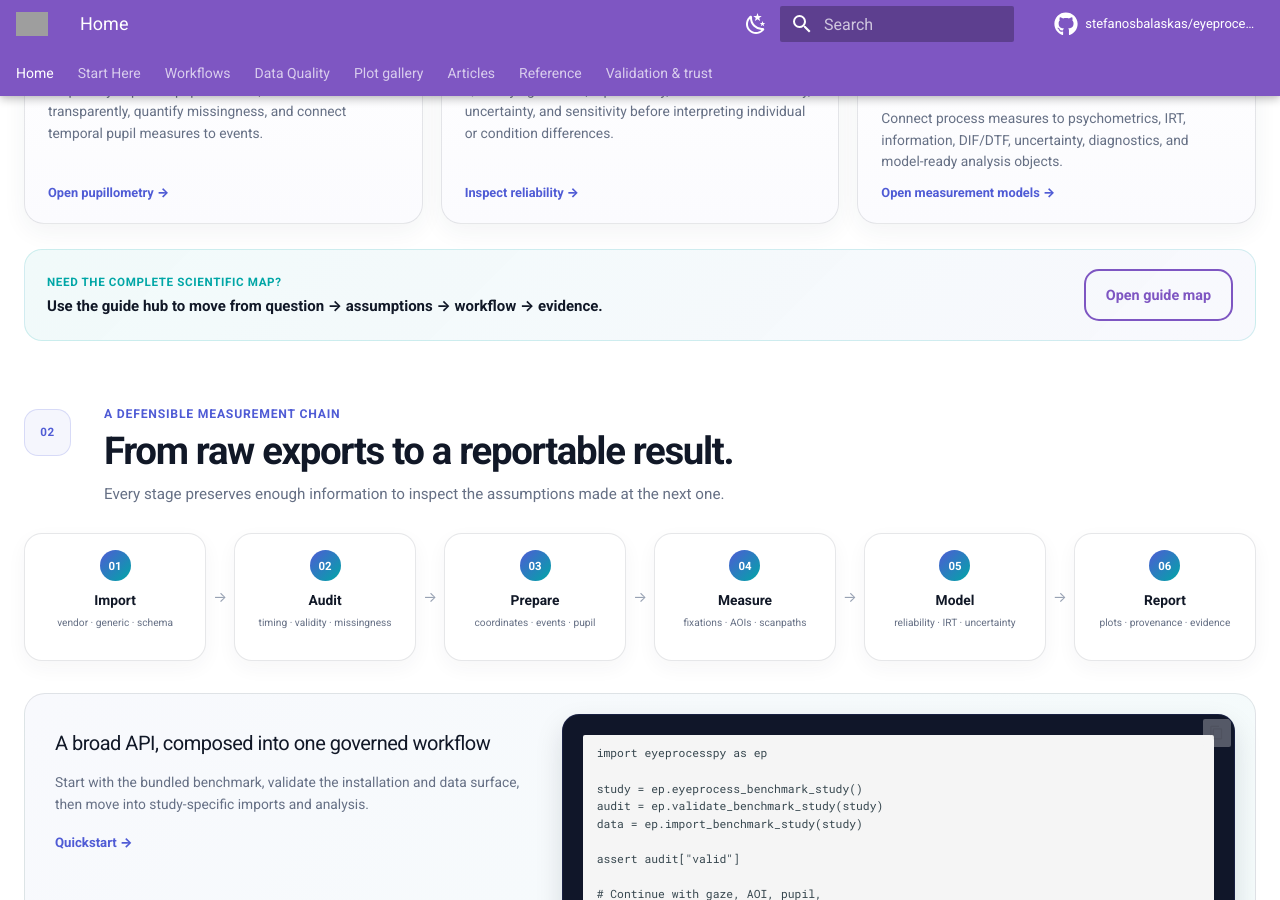
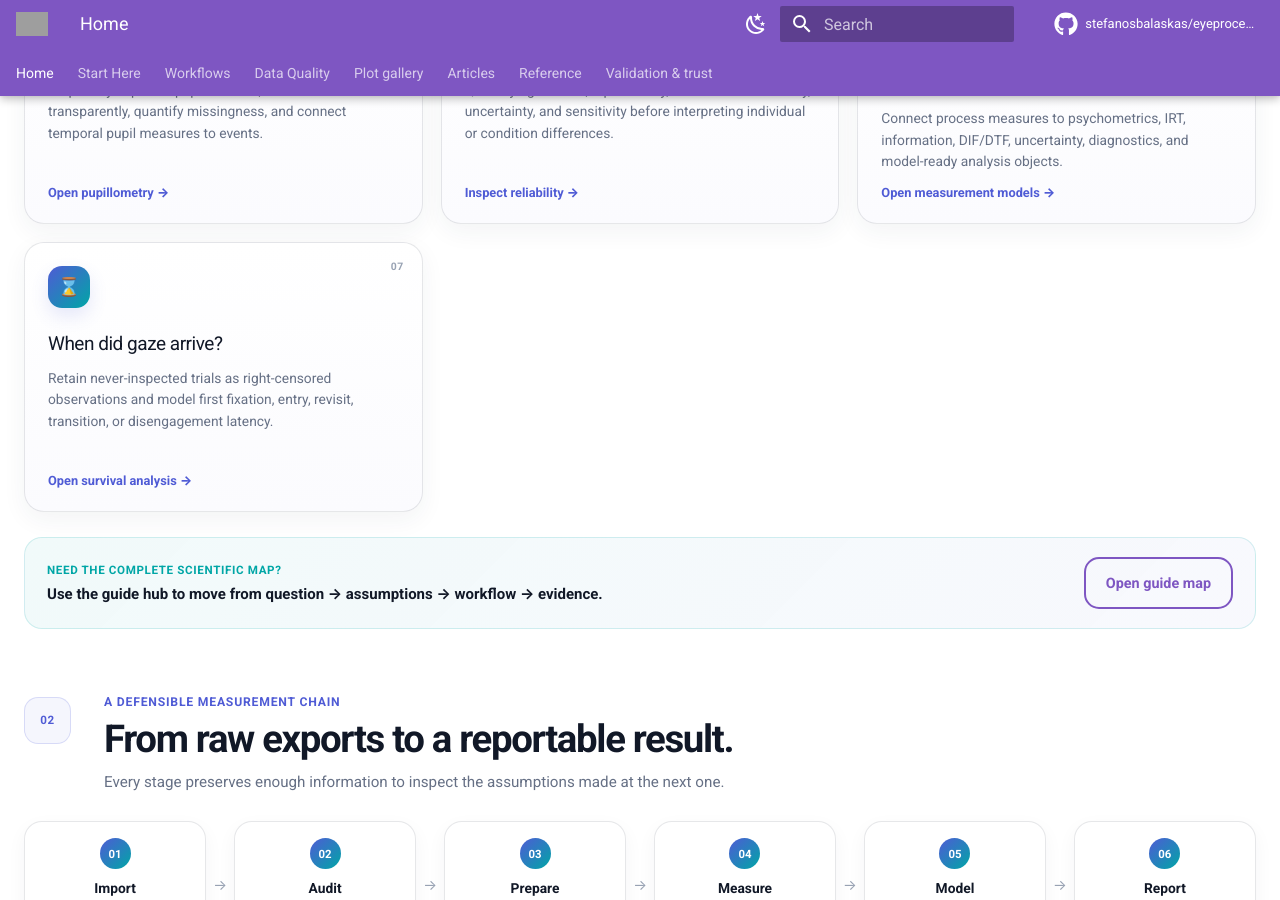
Before and after one commit to stefanosbalaskas/eyeprocesspy, an MkDocs documentation site: the page built from docs/index.md, in a window 1280 px wide and 900 px high, scrolled down 1554 px. Built offline with MkDocs 1.6.1 and Material for MkDocs 9.7.7, drawn with Linux system fonts in a browser that asks for light colours; comment, search, counter and statistics services are not loaded; some of the changed text lies outside the part shown; grey boxes are pictures that could not be loaded.

Commit message:
merge: import latest gaze-survival docs

```diff
--- a/docs/index.md
+++ b/docs/index.md
@@ -117,6 +117,12 @@ hide:
     <p>Connect process measures to psychometrics, IRT, information, DIF/DTF, uncertainty, diagnostics, and model-ready analysis objects.</p>
     <span class="ep-question-card__link">Open measurement models →</span>
   </a>
+  <a class="ep-question-card" href="methods/gaze-survival/">
+    <span class="ep-question-card__index">07</span><div class="ep-question-card__icon">⌛</div>
+    <h3>When did gaze arrive?</h3>
+    <p>Retain never-inspected trials as right-censored observations and model first fixation, entry, revisit, transition, or disengagement latency.</p>
+    <span class="ep-question-card__link">Open survival analysis →</span>
+  </a>
 </div>
 
 <div class="ep-method-cta">
@@ -174,6 +180,7 @@ assert audit["valid"]
   <a href="gallery/" class="ep-plot-tile"><img src="assets/gallery/scanpath.svg" alt="Scanpath visualization"><span><b>Scanpaths</b><small>Follow fixation order and movement structure</small></span></a>
   <a href="gallery/" class="ep-plot-tile"><img src="assets/gallery/probabilistic-aoi.svg" alt="Probabilistic AOI visualization"><span><b>Probabilistic AOIs</b><small>Keep coordinate uncertainty visible at boundaries</small></span></a>
   <a href="gallery/" class="ep-plot-tile ep-plot-tile--wide"><img src="assets/gallery/process-reliability.svg" alt="Process reliability visualization"><span><b>Process reliability</b><small>Inspect repeatability and agreement evidence</small></span></a>
+  <a href="methods/gaze-survival/" class="ep-plot-tile ep-plot-tile--wide"><img src="assets/gaze-survival/km-disclosure.svg" alt="Censored gaze-latency Kaplan–Meier curves"><span><b>Censored gaze latency</b><small>Keep never-inspected valid trials in the risk set as right-censored observations</small></span></a>
 </div>
 <div class="ep-center-action"><a class="md-button" href="gallery/">Explore the complete plot gallery</a></div>
 
```
